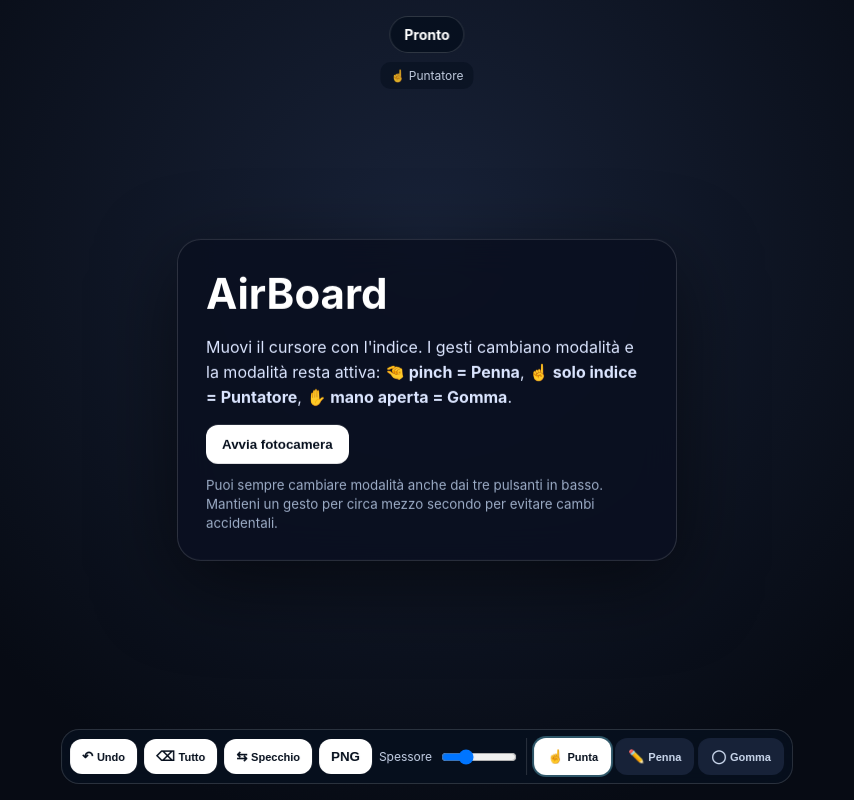
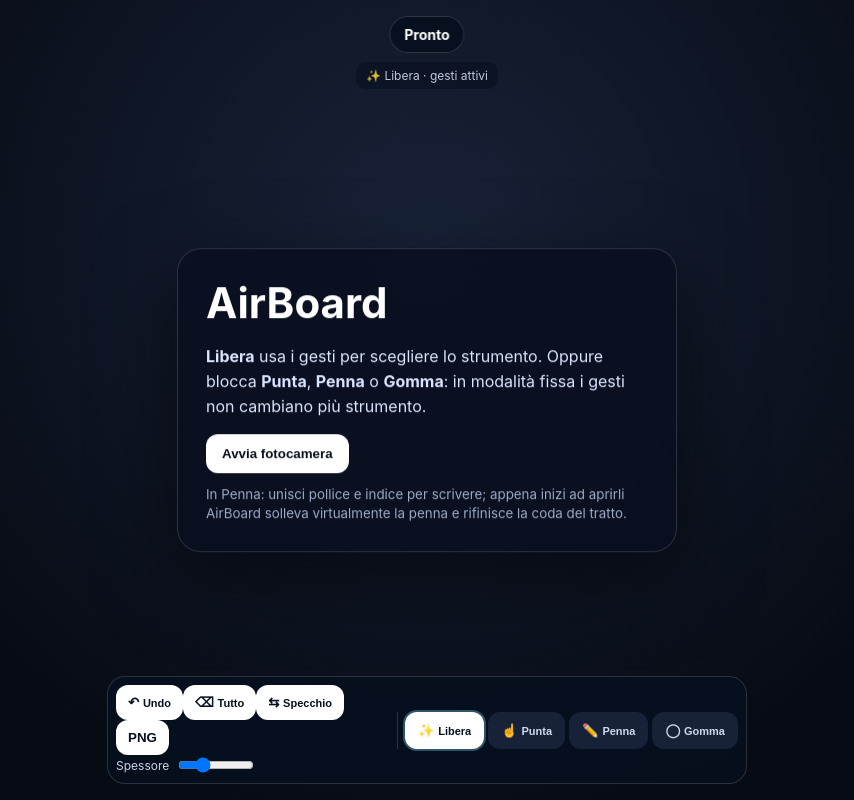
Before and after one commit to doppiaelle/airboard, a plain HTML site: page index.html in a window 1280 px wide. Shown: the whole page, without its empty margins (213-1067 px from the left). Drawn offline with Linux system fonts and the light colour scheme.

Commit message:
Add free gesture mode and fixed tool modes

```diff
--- a/index.html
+++ b/index.html
@@ -10,30 +10,12 @@
 </head>
 <body>
   <main id="stage">
-    <video id="camera" playsinline muted></video>
-    <canvas id="ink"></canvas>
-    <canvas id="hud"></canvas>
-    <div id="welcome" class="panel">
-      <h1>AirBoard</h1>
-      <p>Muovi il cursore con l'indice. I gesti cambiano modalità e la modalità resta attiva: <b>🤏 pinch = Penna</b>, <b>☝️ solo indice = Puntatore</b>, <b>✋ mano aperta = Gomma</b>.</p>
-      <button id="start">Avvia fotocamera</button>
-      <small>Puoi sempre cambiare modalità anche dai tre pulsanti in basso. Mantieni un gesto per circa mezzo secondo per evitare cambi accidentali.</small>
+    <video id="camera" playsinline muted></video><canvas id="ink"></canvas><canvas id="hud"></canvas>
+    <div id="welcome" class="panel"><h1>AirBoard</h1><p><b>Libera</b> usa i gesti per scegliere lo strumento. Oppure blocca <b>Punta</b>, <b>Penna</b> o <b>Gomma</b>: in modalità fissa i gesti non cambiano più strumento.</p><button id="start">Avvia fotocamera</button><small>In Penna: unisci pollice e indice per scrivere; appena inizi ad aprirli AirBoard solleva virtualmente la penna e rifinisce la coda del tratto.</small></div>
+    <div id="status" class="status">Pronto</div><div id="gestureHint" class="gesture-hint">✨ Libera · gesti attivi</div>
+    <div class="toolbar">
+      <div class="utility-switch"><button id="undo" title="Annulla l'ultimo tratto">↶ <span>Undo</span></button><button id="clear" title="Cancella tutta la lavagna">⌫ <span>Tutto</span></button><button id="mirror" title="Specchia fotocamera">⇆ <span>Specchio</span></button><button id="download" title="Scarica PNG">PNG</button><label>Spessore <input id="width" type="range" min="2" max="16" value="6"></label></div>
+      <div class="mode-switch" role="group" aria-label="Modalità AirBoard"><button class="mode-btn active" data-mode="free">✨ <span>Libera</span></button><button class="mode-btn" data-mode="pointer">☝️ <span>Punta</span></button><button class="mode-btn" data-mode="pen">✏️ <span>Penna</span></button><button class="mode-btn" data-mode="eraser">◯ <span>Gomma</span></button></div>
     </div>
-    <div id="status" class="status">Pronto</div>
-    <div id="gestureHint" class="gesture-hint">☝️ Puntatore</div>
-    <div class="toolbar">
-      <button id="undo" title="Annulla l'ultimo tratto" aria-label="Annulla l'ultimo tratto">↶ <span>Undo</span></button>
-      <button id="clear" title="Cancella tutta la lavagna" aria-label="Cancella tutta la lavagna">⌫ <span>Tutto</span></button>
-      <button id="mirror" title="Specchia o despecchia la fotocamera" aria-label="Specchia fotocamera">⇆ <span>Specchio</span></button>
-      <button id="download" title="Scarica la lavagna come PNG" aria-label="Scarica PNG">PNG</button>
-      <label>Spessore <input id="width" type="range" min="2" max="16" value="6"></label>
-      <div class="mode-switch" role="group" aria-label="Modalità AirBoard">
-        <button class="mode-btn active" data-mode="pointer">☝️ <span>Punta</span></button>
-        <button class="mode-btn" data-mode="pen">✏️ <span>Penna</span></button>
-        <button class="mode-btn" data-mode="eraser">◯ <span>Gomma</span></button>
-      </div>
-    </div>
-  </main>
-  <script type="module" src="./app.js"></script>
-</body>
-</html>
+  </main><script type="module" src="./app.js"></script>
+</body></html>
```
